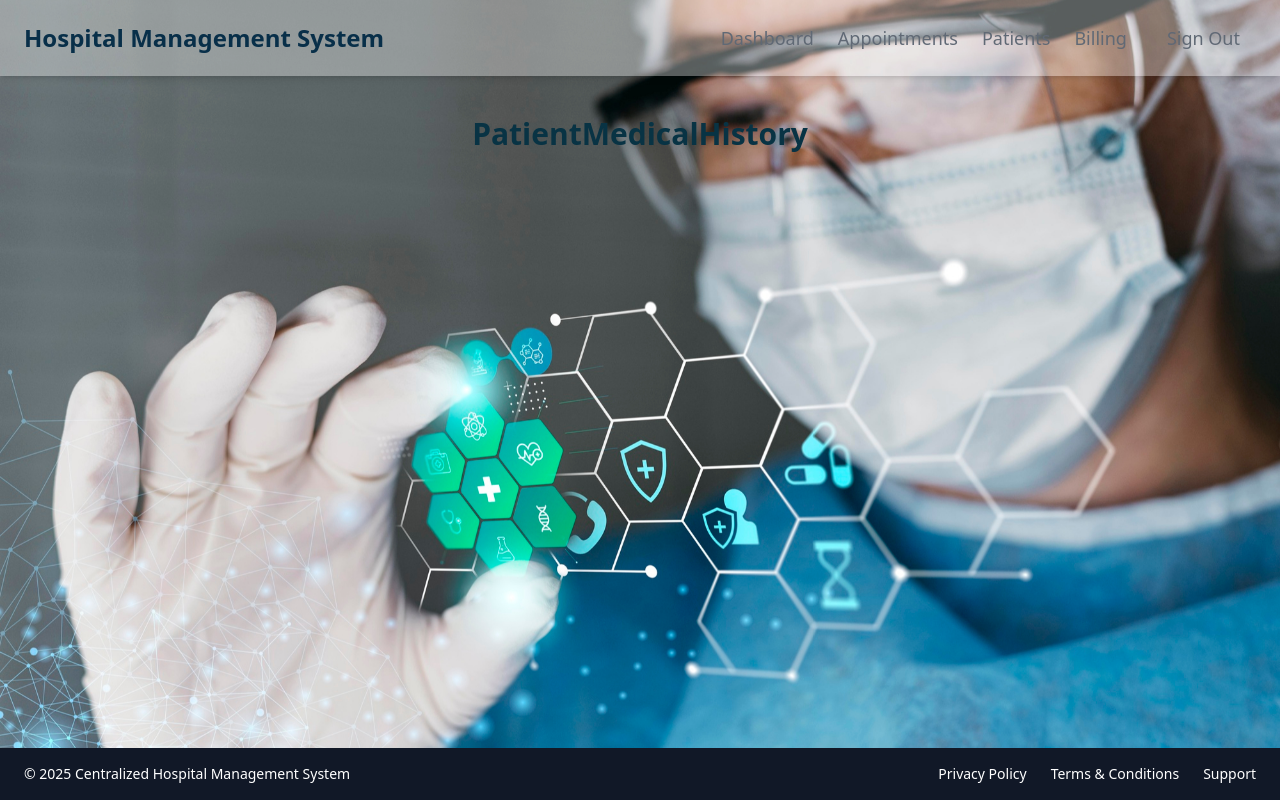
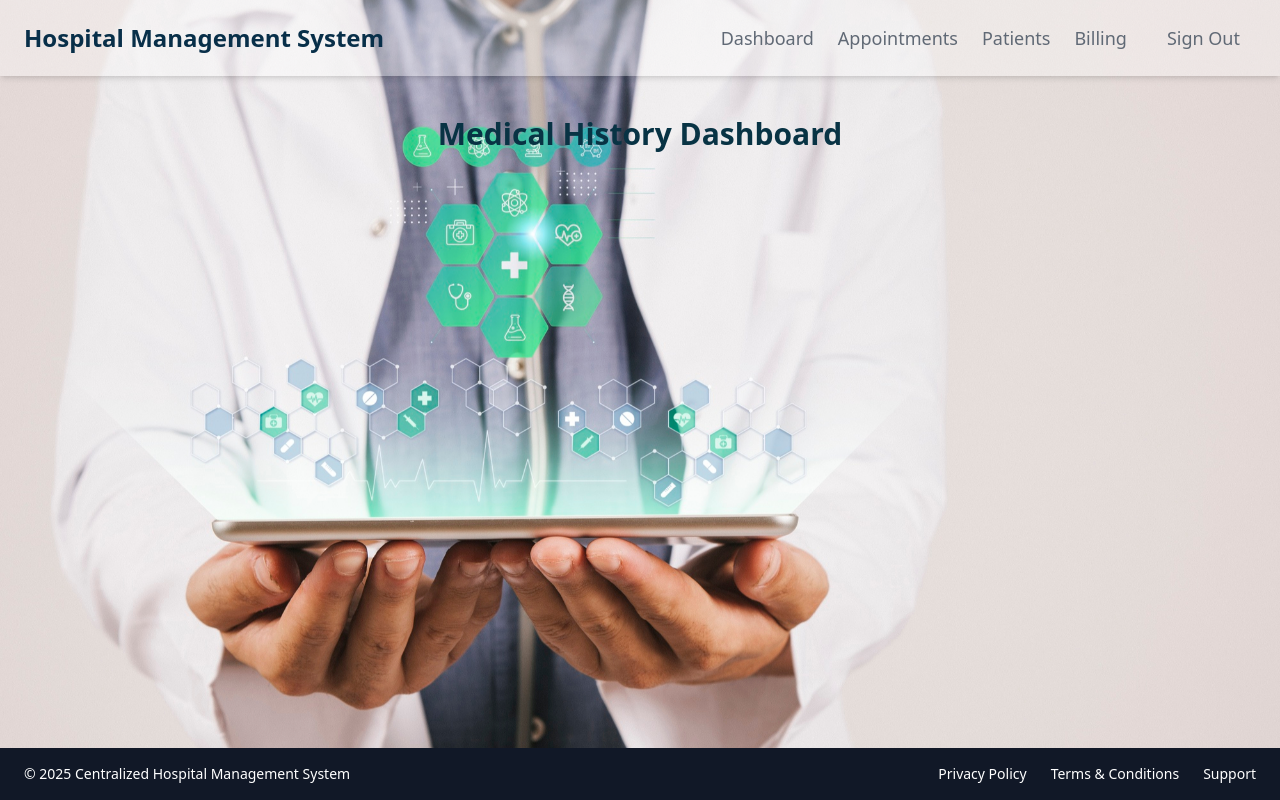
Before and after one commit to ga1ib/Centralized-Health-Management-System, a React (Vite) app in the folder frontend/Hms/: page /patient-medical-reports in a window 1280 px wide. Built offline with nearby package versions, Linux system fonts and the light colour scheme; sample sign-in values are in the browser's storage.

Commit message:
patient system design update

```diff
--- a/frontend/Hms/src/BookPatientAppointment.jsx
+++ b/frontend/Hms/src/BookPatientAppointment.jsx
@@ -4,11 +4,11 @@ import Footer from './footer';
 
 const BookPatientAppointment = () => {
     return (
-        <div className="flex flex-col min-h-screen bg-[url('../image/bg-01.jpg')] bg-fixed bg-cover bg-center">
+        <div className="flex flex-col min-h-screen bg-[url('../image/bg-02.jpg')] bg-fixed bg-cover bg-center">
             <Header />
             <main className="flex-grow container mx-auto py-10 px-6">
                 <h2 className="text-3xl font-bold text-center text-cyan-950 mb-6">
-                    BookPatientAppointment
+                    Book Your Appointment
                 </h2>
             </main>
             <Footer />
--- a/frontend/Hms/src/PatientAppointment.jsx
+++ b/frontend/Hms/src/PatientAppointment.jsx
@@ -4,11 +4,11 @@ import Footer from "./footer";
 
 const PatientAppointment = () => {
     return (
-        <div className="flex flex-col min-h-screen bg-[url('../image/bg-01.jpg')] bg-fixed bg-cover bg-center">
+        <div className="flex flex-col min-h-screen bg-[url('../image/bg-02.jpg')] bg-fixed bg-cover bg-center">
             <Header />
             <main className="flex-grow container mx-auto py-10 px-6">
                 <h2 className="text-3xl font-bold text-center text-cyan-950 mb-6">
-                    Patient Dashboard
+                    Appointment Dashboard
                 </h2>
                 <div className="grid grid-cols-1 md:grid-cols-2 gap-16">
                     <div className="bg-white p-6 rounded-lg shadow-md text-center">
--- a/frontend/Hms/src/PatientMedicalHistory.jsx
+++ b/frontend/Hms/src/PatientMedicalHistory.jsx
@@ -4,11 +4,11 @@ import Footer from './footer';
 
 const PatientMedicalHistory = () => {
     return (
-        <div className="flex flex-col min-h-screen bg-[url('../image/bg-01.jpg')] bg-fixed bg-cover bg-center">
+        <div className="flex flex-col min-h-screen bg-[url('../image/bg-02.jpg')] bg-fixed bg-cover bg-center">
             <Header />
             <main className="flex-grow container mx-auto py-10 px-6">
                 <h2 className="text-3xl font-bold text-center text-cyan-950 mb-6">
-                    PatientMedicalHistory
+                    Medical History Dashboard
                 </h2>
             </main>
             <Footer />
--- a/frontend/Hms/src/PatientPaymentHistory.jsx
+++ b/frontend/Hms/src/PatientPaymentHistory.jsx
@@ -4,11 +4,11 @@ import Footer from './footer';
 
 const PatientPaymentHistory = () => {
     return (
-        <div className="flex flex-col min-h-screen bg-[url('../image/bg-01.jpg')] bg-fixed bg-cover bg-center">
+        <div className="flex flex-col min-h-screen bg-[url('../image/bg-02.jpg')] bg-fixed bg-cover bg-center">
             <Header />
             <main className="flex-grow container mx-auto py-10 px-6">
                 <h2 className="text-3xl font-bold text-center text-cyan-950 mb-6">
-                    PatientPaymentHistory
+                    Payment History Dashboard
                 </h2>
             </main>
             <Footer />
```
